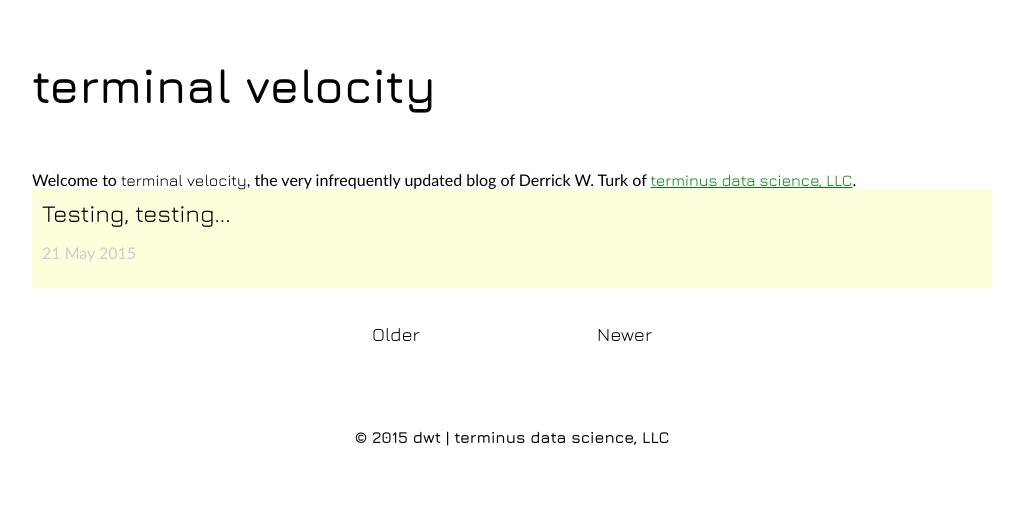
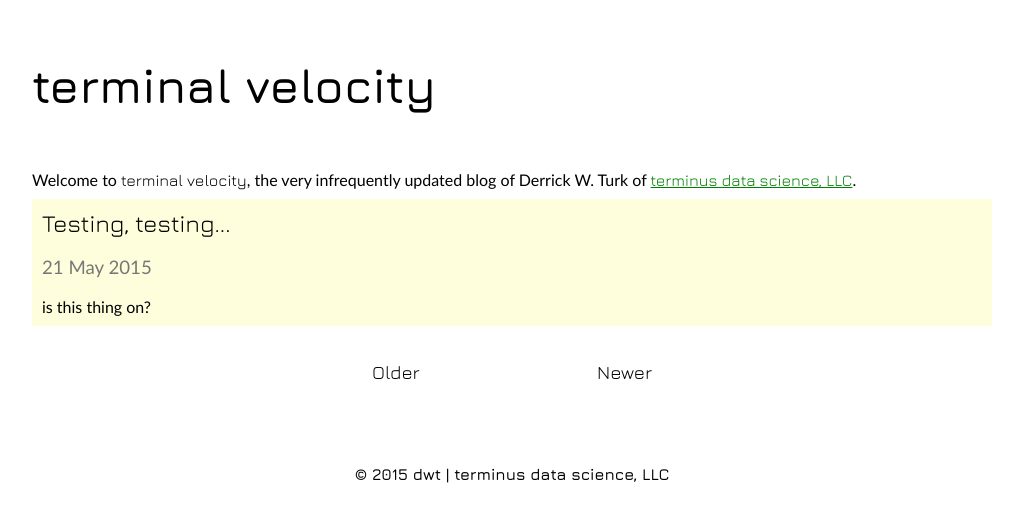
Before and after one commit to derrickturk/derrickturk.github.io, a Jekyll site: the page built from index.html, in a window 1280 px wide. Shown: the top 522 px of the page, without its empty margins (128-1151 px from the left). Built offline with Jekyll 4.4.1, drawn with Linux system fonts in a browser that asks for light colours; the list of posts is cut into pages by our own code.

Commit message:
CSS, how to spelling.

```diff
--- a/css/terminal.css
+++ b/css/terminal.css
@@ -88,12 +88,16 @@ a:visited {
 .postlist {
     width: 100%;
     margin: 0 auto;
-    padding: 0;
+    padding: 10px 0 0;
 }
 
 .post {
     background-color: #fefedd;
     padding: 10px;
+}
+
+.post + .post {
+    margin-top: 20px;
 }
 
 a.title {
@@ -103,8 +107,8 @@ a.title {
 }
 
 .date {
-    font-size: 12pt;
-    color: #cccccc;
+    font-size: 14pt;
+    color: #777777;
 }
 
 .pager {
--- a/index.html
+++ b/index.html
@@ -13,7 +13,7 @@ science, LLC</a>.
       <div class="post">
           <a href="{{ post.url }}" class="title">{{ post.title }}</a>
           <p class="date">{{ post.date | date_to_string }}
-          <div class="exerpt">{{ post.exerpt }}</div>
+          <div class="excerpt">{{ post.excerpt }}</div>
       </div>
     {% endfor %}
 </div>
```
Also changed, not shown: _posts/2015-05-21-testing-testing.md (+2 -0 lines).
